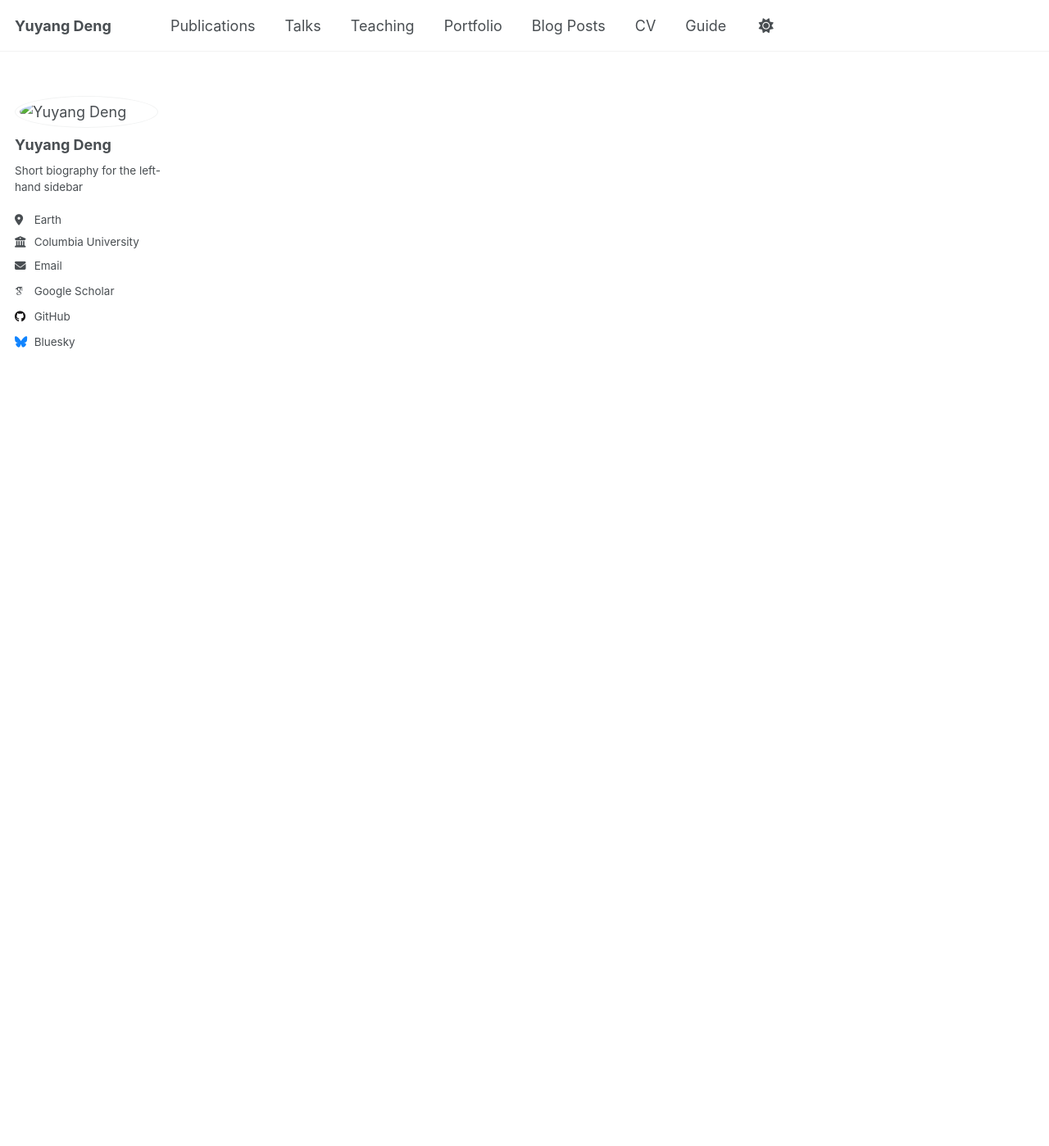
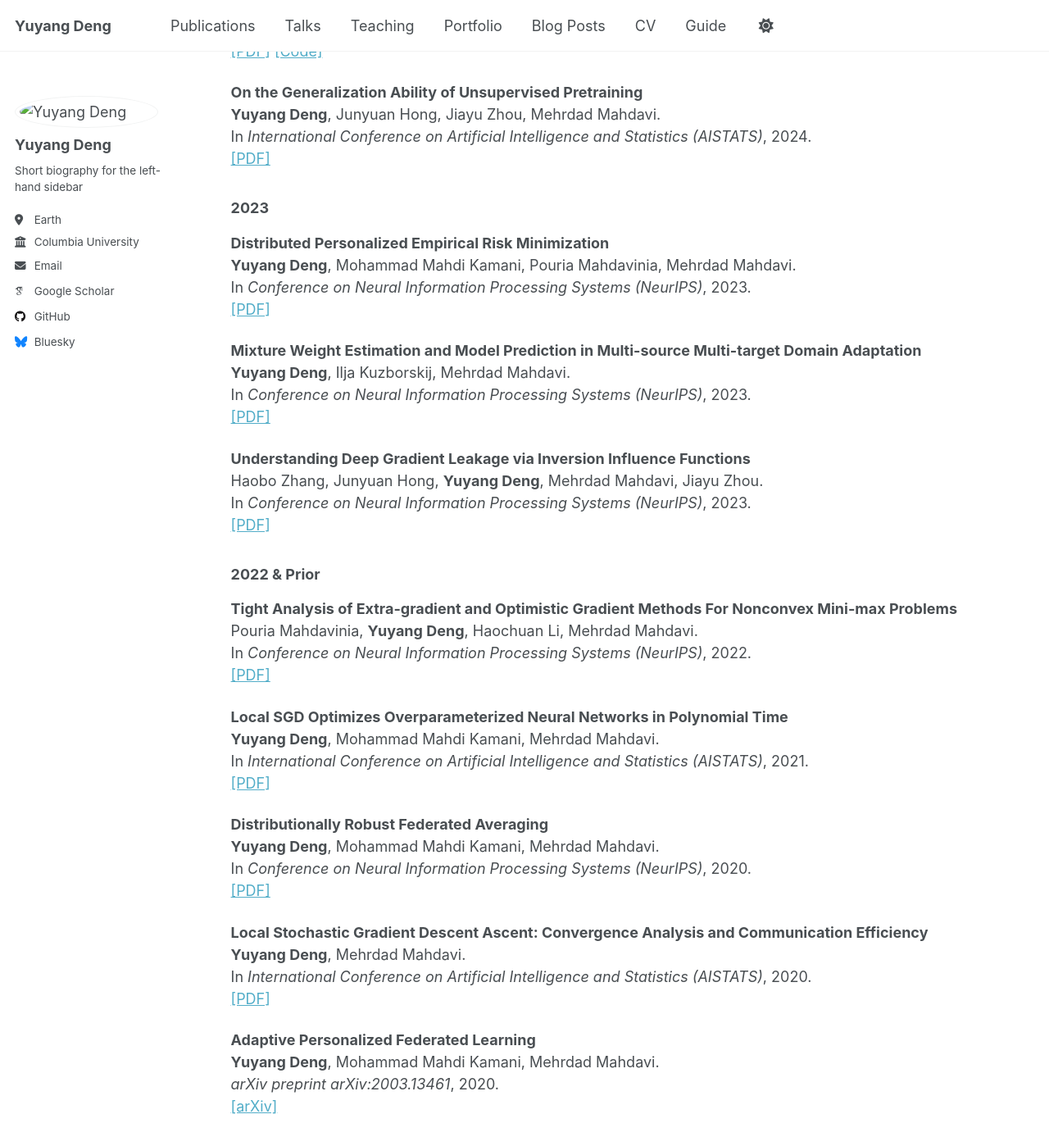
Before and after one commit to matthewgo2009/matthewgo2009.github.io, a Jekyll site: the page built from _pages/publications.html, in a window 1280 px wide and 1400 px high, scrolled down 2475 px. Shown: the whole window at 82% size. Built offline with Jekyll 4.4.1, drawn with Linux system fonts in a browser that asks for light colours; some web fonts are replaced; a script that is not in the unit is left out; some of the changed text lies outside the part shown.

Commit message:
Update publications.html

```diff
--- a/_pages/publications.html
+++ b/_pages/publications.html
@@ -9,7 +9,7 @@ author_profile: true
   <div class="wordwrap">You can also find my articles on <a href="{{site.author.googlescholar}}">my Google Scholar profile</a>.</div>
 {% endif %}
 
-{% include base_path %}
+<!-- {% include base_path %}
 
 <!-- New style rendering if publication categories are defined -->
 {% if site.publication_category %}
@@ -30,4 +30,120 @@ author_profile: true
   {% for post in site.publications reversed %}
     {% include archive-single.html %}
   {% endfor %}
-{% endif %}
+{% endif %} -->
+
+<!-- 开始复制 -->
+
+<h2>Preprints & Working Papers</h2>
+
+<p>
+  <strong>On the Convergence and Stability of Distributed Sub-model Training</strong><br>
+  <strong>Yuyang Deng</strong>, Fuli Qiao, Mehrdad Mahdavi.<br>
+  <em>arXiv preprint arXiv:2511.06132</em>, 2025.<br>
+  <a href="https://arxiv.org/abs/2511.06132" target="_blank">[arXiv]</a>
+</p>
+
+<p>
+  <strong>Neyman-Pearson Classification under Both Null and Alternative Distributions Shift</strong><br>
+  Mohammadreza Mousavi Kalan, <strong>Yuyang Deng</strong>, Eitan J. Neugut, Samory Kpotufe.<br>
+  <em>arXiv preprint arXiv:2511.06641</em>, 2025.<br>
+  <a href="https://arxiv.org/abs/2511.06641" target="_blank">[arXiv]</a>
+</p>
+
+<hr>
+
+<h2>Conference Proceedings</h2>
+
+<h3>2025</h3>
+
+<p>
+  <strong>Mixed-Sample SGD: an End-to-end Analysis of Supervised Transfer Learning</strong><br>
+  <strong>Yuyang Deng</strong>, Samory Kpotufe.<br>
+  In <em>Conference on Neural Information Processing Systems (NeurIPS)</em>, 2025.<br>
+  <a href="#">[PDF]</a> <!-- 记得替换这里的链接 -->
+</p>
+
+<p>
+  <strong>Stochastic Compositional Minimax Optimization with Provable Convergence Guarantees</strong><br>
+  <strong>Yuyang Deng</strong>, Fuli Qiao, Mehrdad Mahdavi.<br>
+  In <em>International Conference on Artificial Intelligence and Statistics (AISTATS)</em>, 2025.<br>
+  <a href="#">[PDF]</a>
+</p>
+
+<h3>2024</h3>
+
+<p>
+  <strong>Collaborative Learning with Different Labeling Functions</strong><br>
+  <strong>Yuyang Deng</strong>, Mingda Qiao.<br>
+  In <em>International Conference on Machine Learning (ICML)</em>, 2024.<br>
+  <a href="#">[PDF]</a> <a href="#">[Code]</a>
+</p>
+
+<p>
+  <strong>On the Generalization Ability of Unsupervised Pretraining</strong><br>
+  <strong>Yuyang Deng</strong>, Junyuan Hong, Jiayu Zhou, Mehrdad Mahdavi.<br>
+  In <em>International Conference on Artificial Intelligence and Statistics (AISTATS)</em>, 2024.<br>
+  <a href="#">[PDF]</a>
+</p>
+
+<h3>2023</h3>
+
+<p>
+  <strong>Distributed Personalized Empirical Risk Minimization</strong><br>
+  <strong>Yuyang Deng</strong>, Mohammad Mahdi Kamani, Pouria Mahdavinia, Mehrdad Mahdavi.<br>
+  In <em>Conference on Neural Information Processing Systems (NeurIPS)</em>, 2023.<br>
+  <a href="#">[PDF]</a>
+</p>
+
+<p>
+  <strong>Mixture Weight Estimation and Model Prediction in Multi-source Multi-target Domain Adaptation</strong><br>
+  <strong>Yuyang Deng</strong>, Ilja Kuzborskij, Mehrdad Mahdavi.<br>
+  In <em>Conference on Neural Information Processing Systems (NeurIPS)</em>, 2023.<br>
+  <a href="#">[PDF]</a>
+</p>
+
+<p>
+  <strong>Understanding Deep Gradient Leakage via Inversion Influence Functions</strong><br>
+  Haobo Zhang, Junyuan Hong, <strong>Yuyang Deng</strong>, Mehrdad Mahdavi, Jiayu Zhou.<br>
+  In <em>Conference on Neural Information Processing Systems (NeurIPS)</em>, 2023.<br>
+  <a href="#">[PDF]</a>
+</p>
+
+<h3>2022 & Prior</h3>
+
+<p>
+  <strong>Tight Analysis of Extra-gradient and Optimistic Gradient Methods For Nonconvex Mini-max Problems</strong><br>
+  Pouria Mahdavinia, <strong>Yuyang Deng</strong>, Haochuan Li, Mehrdad Mahdavi.<br>
+  In <em>Conference on Neural Information Processing Systems (NeurIPS)</em>, 2022.<br>
+  <a href="#">[PDF]</a>
+</p>
+
+<p>
+  <strong>Local SGD Optimizes Overparameterized Neural Networks in Polynomial Time</strong><br>
+  <strong>Yuyang Deng</strong>, Mohammad Mahdi Kamani, Mehrdad Mahdavi.<br>
+  In <em>International Conference on Artificial Intelligence and Statistics (AISTATS)</em>, 2021.<br>
+  <a href="#">[PDF]</a>
+</p>
+
+<p>
+  <strong>Distributionally Robust Federated Averaging</strong><br>
+  <strong>Yuyang Deng</strong>, Mohammad Mahdi Kamani, Mehrdad Mahdavi.<br>
+  In <em>Conference on Neural Information Processing Systems (NeurIPS)</em>, 2020.<br>
+  <a href="#">[PDF]</a>
+</p>
+
+<p>
+  <strong>Local Stochastic Gradient Descent Ascent: Convergence Analysis and Communication Efficiency</strong><br>
+  <strong>Yuyang Deng</strong>, Mehrdad Mahdavi.<br>
+  In <em>International Conference on Artificial Intelligence and Statistics (AISTATS)</em>, 2020.<br>
+  <a href="#">[PDF]</a>
+</p>
+
+<p>
+  <strong>Adaptive Personalized Federated Learning</strong><br>
+  <strong>Yuyang Deng</strong>, Mohammad Mahdi Kamani, Mehrdad Mahdavi.<br>
+  <em>arXiv preprint arXiv:2003.13461</em>, 2020.<br>
+  <a href="https://arxiv.org/abs/2003.13461" target="_blank">[arXiv]</a>
+</p>
+
+<!-- 结束复制 -->
```
